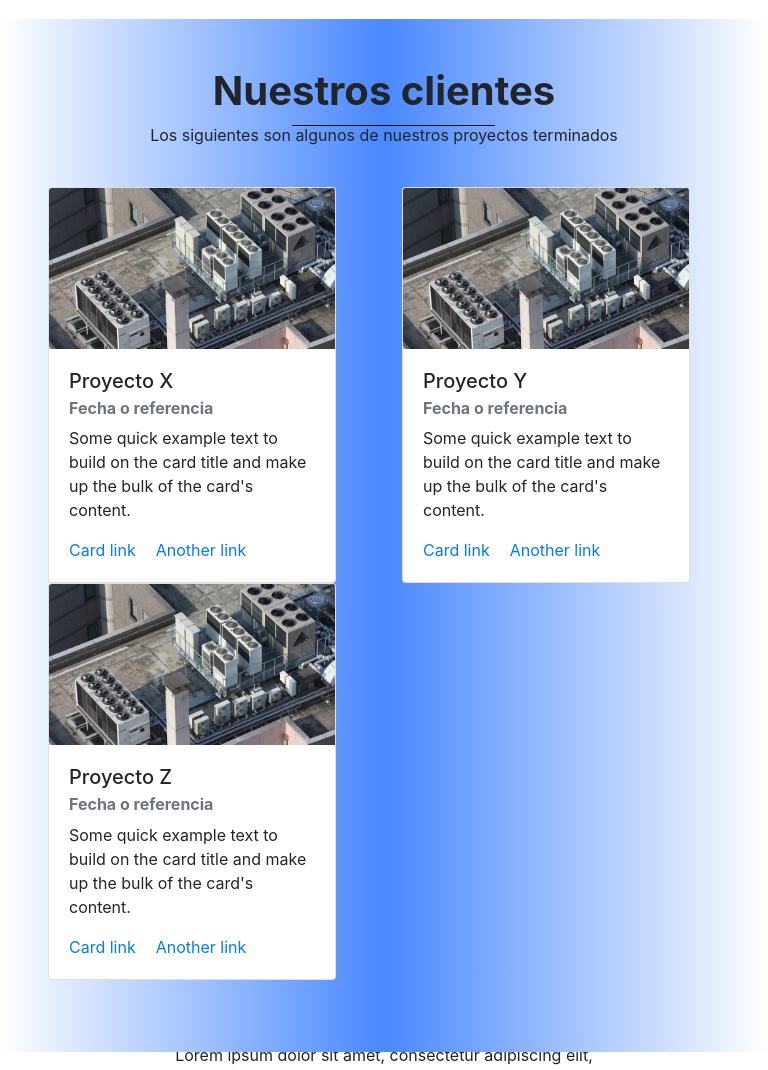
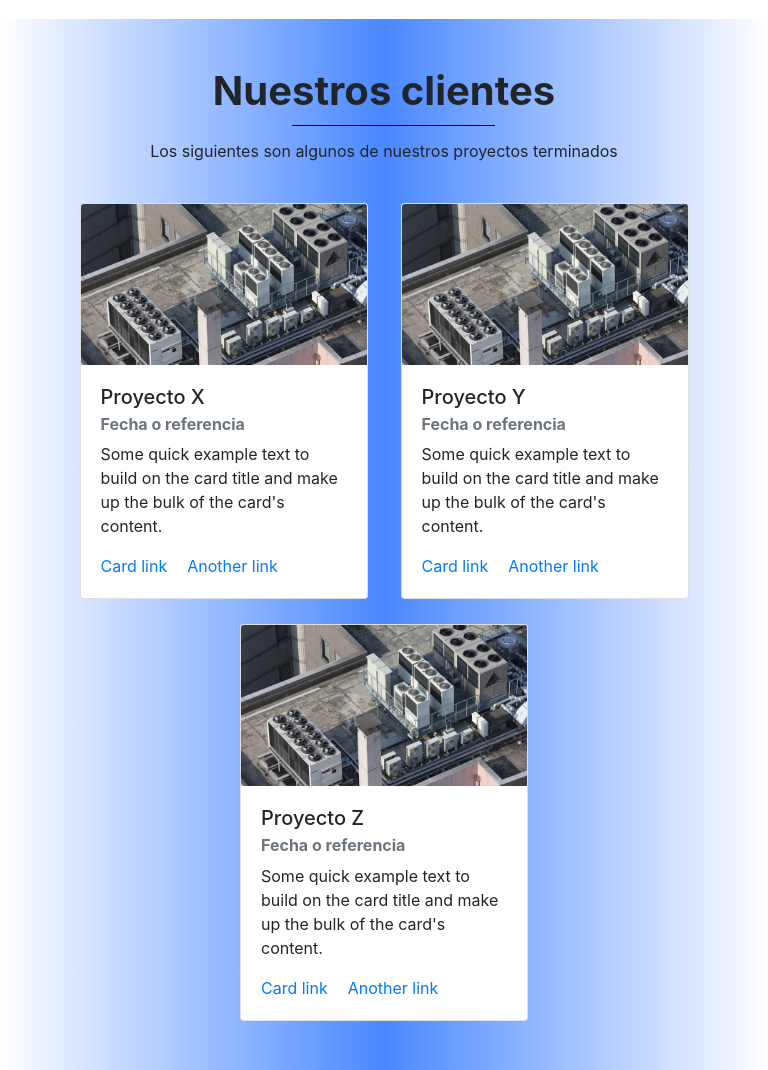
Before and after one commit to NewIncome/alarci, a React (Create React App) app: page /#/ in a window 768 px wide. Shown: the part 1820-2890 px from the top of the page. Built offline with nearby package versions, Linux system fonts and the light colour scheme.

Commit message:
Fix for projects image on small screens

```diff
--- a/src/pages/Home.js
+++ b/src/pages/Home.js
@@ -106,10 +106,10 @@ const Home = () =>
           <h1 className="sec3-h">
             <b>Nue</b><b className="h-line">stros clien</b><b>tes</b>
           </h1>
-          <p className="sec4-p">Los siguientes son algunos de nuestros proyectos terminados</p>
+          <p className="sec4-p pt-3">Los siguientes son algunos de nuestros proyectos terminados</p>
         </div>
-        <div className="cards row w-100 align-content-between justify-content-between pb-4">
-          <div className="card">
+        <div className="cards d-md-flex flex-wrap w-100 align-content-between justify-content-between pb-4">
+          <div className="card mb-3">
             <img className="card-img-top" src={case1} alt="Card image cap" />
             <div className="card-body">
               <h5 className="card-title">Proyecto X</h5>
--- a/src/styles.scss
+++ b/src/styles.scss
@@ -172,7 +172,8 @@ $white-ish: #c4c4c4;
 
   .cards {
     .card {
-      width: calc((100%/3) - 20px) !important;
+      width: 90% !important;
+      margin: 0 auto 25px !important;
     }
   }
   /*.sec3-h {
@@ -384,12 +385,19 @@ $white-ish: #c4c4c4;
       width: calc((100% - 40px) / 2);
     }
   }
-
+}
+@media screen and (min-width: 680px) {
   .product-img {
     max-height: 750px !important;
     max-width: 560px !important;
   }
   .h1 { font-size: 2.6em !important; }
+
+  #Section4 .cards {
+    .card {
+      width: calc((100%/3) - 20px) !important;
+    }
+  }
 }
 
 /* Products styles */
@@ -666,16 +674,21 @@ $white-ish: #c4c4c4;
 
   @media screen and (min-width: 425px) {
     max-width: 90%;
+  }
+
+  @media screen and (min-width: 1200px) {
     max-height: 380px;
   }
 
   .prj-left {
     background-color: #2d2a2a;
     height: 100%;
-    min-height: 350px;
     overflow: hidden;
     position: relative;
     width: 35%;
+    @media screen and (min-width: 1200px) {
+      min-height: 350px;
+    }
 
     img {
       left: -125px;
@@ -706,13 +719,17 @@ $white-ish: #c4c4c4;
 
     @media screen and (max-width: 1200px) {
       background-color: #fff;
-      margin: 10px auto;
+      margin: 18px auto;
       width: 95%;
+    }
+    @media screen and (max-width: 576px) {
+      //margin: auto !important;
     }
   }
 
   @media screen and (max-width: 1200px) {
     flex-direction: column-reverse;
+    padding: 15px 0;
   }
 
   .prj-right {
@@ -794,7 +811,7 @@ $white-ish: #c4c4c4;
       z-index: 1;
     } }
 
-  @media screen and (max-width: 768px) {
+  @media screen and (max-width: 1200px) {
     flex-direction: column;
   }
 }
```
